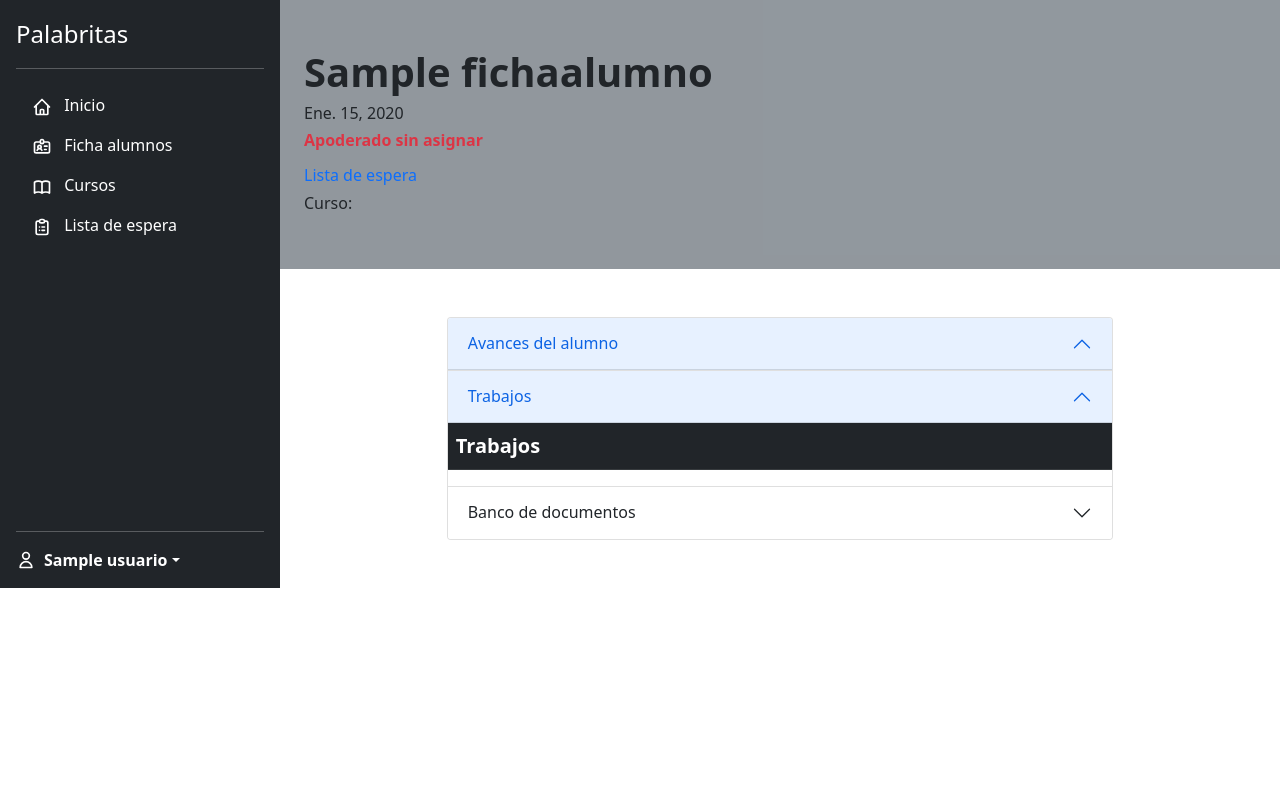
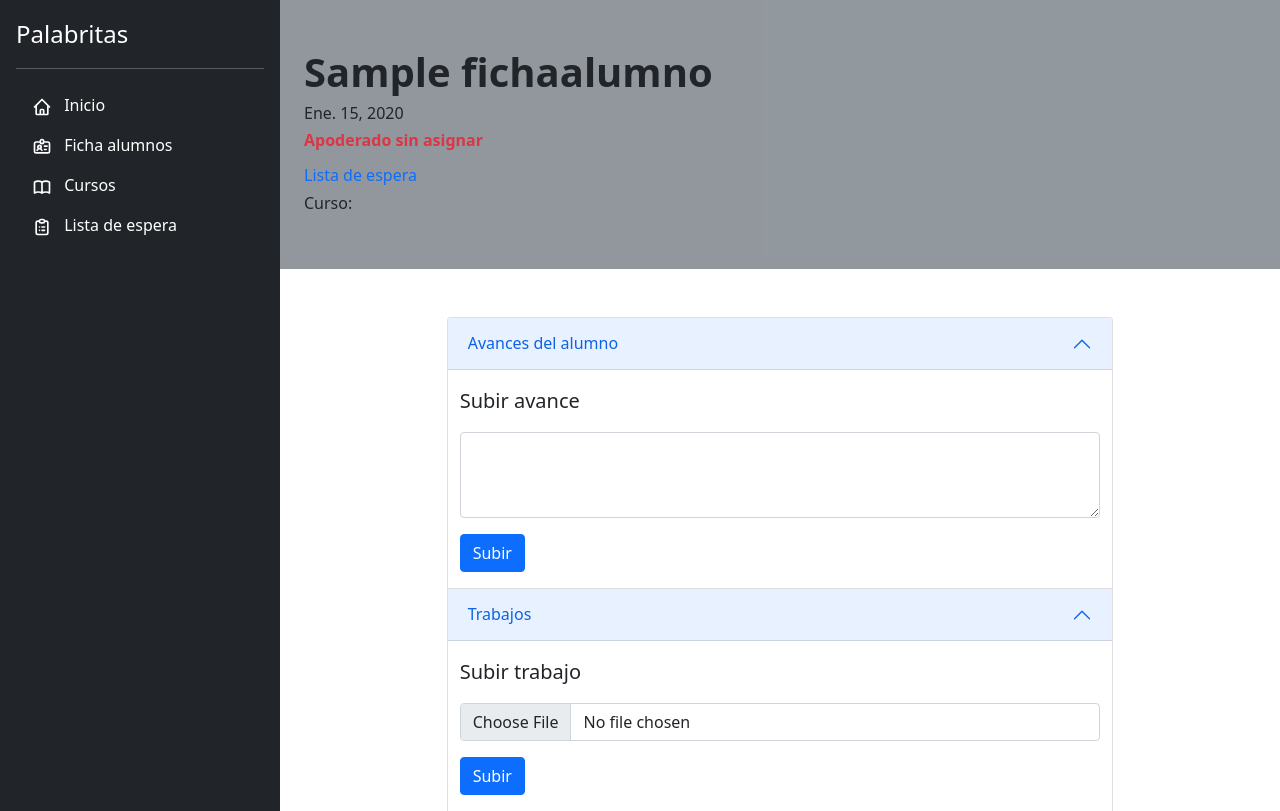
Before and after one commit to Frostgold/django-app-palabritas, a Django app: a page that uses fichas_alumnos/templates/ficha_alumno.html in a window 1280 px wide, after a click on "Trabajos". Shown: the top 811 px of the page. Run offline with Django 3.2, Linux system fonts and the light colour scheme; a user stored in the database is signed in; tables that the repository leaves empty hold one stand-in row (values such as "Sample post"); lists and menus that the app fills with data are empty; some libraries are stand-ins or nearby versions.

Commit message:
Subir avance, trabajos y documentos

```diff
--- a/fichas_alumnos/forms.py
+++ b/fichas_alumnos/forms.py
@@ -1,4 +1,4 @@
-from django.forms import ModelForm, DateInput
+from django.forms import ModelForm, DateInput, Textarea, FileInput
 import datetime
 
 from .models import FichaAlumno, AvanceAlumno, BancoTrabajo, BancoDocumento, DetalleApoderado
@@ -29,10 +29,28 @@ class AgregarFichaAlumno(ModelForm):
         }
 
 class AgregarAvanceAlumno(ModelForm):
-    pass
+
+    class Meta:
+        model = AvanceAlumno
+        fields = ['comentario',]
+        widgets = {
+            'comentario': Textarea(attrs={'rows': 3, 'class': "form-control"}),
+        }
 
 class AgregarTrabajoAlumno(ModelForm):
-    pass
+
+    class Meta:
+        model = BancoTrabajo
+        fields = ['trabajo',]
+        widgets = {
+            'trabajo': FileInput(attrs={'class': "form-control"}),
+        }
 
 class AgregarDocumentoAlumno(ModelForm):
-    pass
+
+    class Meta:
+        model = BancoDocumento
+        fields = ['documento',]
+        widgets = {
+            'documento': FileInput(attrs={'class': "form-control"}),
+        }
--- a/fichas_alumnos/templates/ficha_alumno.html
+++ b/fichas_alumnos/templates/ficha_alumno.html
@@ -50,6 +50,19 @@
                 </h2>
                 <div id="panelsStayOpen-collapseOne" class="accordion-collapse collapse show" aria-labelledby="panelsStayOpen-headingOne">
 
+                    {% if perms.fichas_alumnos.add_avancealumno %}
+
+                        <div class="container my-3">
+                            <p class="fs-5">Subir avance</p>
+                            <form method="post">
+                                {% csrf_token %}
+                                <p>{{ avance_form.comentario }}</p>
+                                <button class="btn btn-primary" type="submit">Subir</button>
+                            </form>
+                        </div>
+
+                    {% endif %}
+
                     {% for avance in avances %}
                         <div class="container-fluid border">
 
@@ -80,6 +93,19 @@
                 </h2>
                 <div id="panelsStayOpen-collapseTwo" class="accordion-collapse collapse" aria-labelledby="panelsStayOpen-headingTwo">
 
+                    {% if perms.fichas_alumnos.add_bancotrabajo %}
+
+                        <div class="container my-3">
+                            <p class="fs-5">Subir trabajo</p>
+                            <form method="post" enctype="multipart/form-data">
+                                {% csrf_token %}
+                                <p>{{ trabajo_form.trabajo }}</p>
+                                <button class="btn btn-primary" type="submit">Subir</button>
+                            </form>
+                        </div>
+
+                    {% endif %}
+
                     <div class="table-responsive-md">
                         <table class="table table-hover fs-5">
                             <thead class="table-dark">
@@ -95,9 +121,7 @@
                                     <tr>
                                         <td class="col-11 text-wrap">{{ trabajo.filename }}</td>
                                         {% if perms.fichas_alumnos.delete_bancotrabajo %}
-
                                             <td class="col-1 text-center align-middle"><a href="">X</a></td>
-
                                         {% endif %}
                                     </tr>
 
@@ -118,12 +142,25 @@
                     </h2>
                     <div id="panelsStayOpen-collapseThree" class="accordion-collapse collapse" aria-labelledby="panelsStayOpen-headingThree">
 
+                        {% if perms.fichas_alumnos.add_bancodocumento %}
+
+                        <div class="container my-3">
+                            <p class="fs-5">Subir documento</p>
+                            <form method="post" enctype="multipart/form-data">
+                                {% csrf_token %}
+                                <p>{{ documento_form.documento }}</p>
+                                <button class="btn btn-primary" type="submit">Subir</button>
+                            </form>
+                        </div>
+
+                    {% endif %}
+
                         <div class="table-responsive-md">
                             <table class="table table-hover fs-5">
                                 <thead class="table-dark">
                                     <tr>
                                         <th scope="col">Documentos</th>
-                                        <th></th>
+                                        {% if perms.fichas_alumnos.delete_bancodocumento %}<th></th>{% endif %}
                                     </tr>
                                 </thead>
                                 <tbody>
@@ -131,7 +168,9 @@
 
                                         <tr>
                                             <td class="col-11 text-wrap">{{ doc.filename }}</td>
-                                            <td class="col-1 text-center align-middle"><a href="">X</a></td>
+                                            {% if perms.fichas_alumnos.delete_bancodocumento %}
+                                                <td class="col-1 text-center align-middle"><a href="">X</a></td>
+                                            {% endif %}
                                         </tr>
 
                                     {% endfor %}
--- a/fichas_alumnos/views.py
+++ b/fichas_alumnos/views.py
@@ -5,7 +5,7 @@ from django.contrib.auth.decorators import login_required, permission_required
 from django.http import HttpResponse
 from django.forms import inlineformset_factory
 
-from .forms import AgregarFichaAlumno
+from .forms import AgregarFichaAlumno, AgregarAvanceAlumno, AgregarTrabajoAlumno, AgregarDocumentoAlumno
 
 
 @login_required
@@ -70,11 +70,51 @@ def ficha_alumno_view(request, rut):
 
         return redirect('listado_fichas_alumnos')
 
+    if request.method == 'POST':
+        print(request.FILES)
+
+        if request.POST.get('comentario'):
+            # create a form instance and populate it with data from the request:
+            form = AgregarAvanceAlumno(request.POST)
+            print(request.POST)
+            print(form)
+            print(form.is_valid())
+
+            # check whether it's valid:
+            if form.is_valid():
+                nuevo_avance = form.save(commit=False)
+                nuevo_avance.editor = request.user
+                nuevo_avance.alumno = FichaAlumno(rut)
+                nuevo_avance.save()
+
+        if request.FILES.get('trabajo'):
+            # create a form instance and populate it with data from the request:
+            form = AgregarTrabajoAlumno(request.POST, request.FILES)
+
+            # check whether it's valid:
+            if form.is_valid():
+                nuevo_trabajo = form.save(commit=False)
+                nuevo_trabajo.alumno = FichaAlumno(rut)
+                nuevo_trabajo.save()
+
+        if request.FILES.get('documento'):
+            # create a form instance and populate it with data from the request:
+            form = AgregarDocumentoAlumno(request.POST, request.FILES)
+
+            # check whether it's valid:
+            if form.is_valid():
+                nuevo_documento = form.save(commit=False)
+                nuevo_documento.alumno = FichaAlumno(rut)
+                nuevo_documento.save()
+
+    context['avance_form'] = AgregarAvanceAlumno
+    context['trabajo_form'] = AgregarTrabajoAlumno
+    context['documento_form'] = AgregarDocumentoAlumno
     context['apoderado'] = DetalleApoderado.objects.filter(alumno=rut)
     context['ficha'] = FichaAlumno.objects.filter(rut=rut)
-    context['avances'] = AvanceAlumno.objects.filter(alumno=rut)
-    context['trabajos'] = BancoTrabajo.objects.filter(alumno=rut)
-    context['documentos'] = BancoDocumento.objects.filter(alumno=rut)
+    context['avances'] = AvanceAlumno.objects.filter(alumno=rut).order_by('-id')
+    context['trabajos'] = BancoTrabajo.objects.filter(alumno=rut).order_by('-id')
+    context['documentos'] = BancoDocumento.objects.filter(alumno=rut).order_by('-id')
 
     return render(request, 'ficha_alumno.html', context)
 
```
